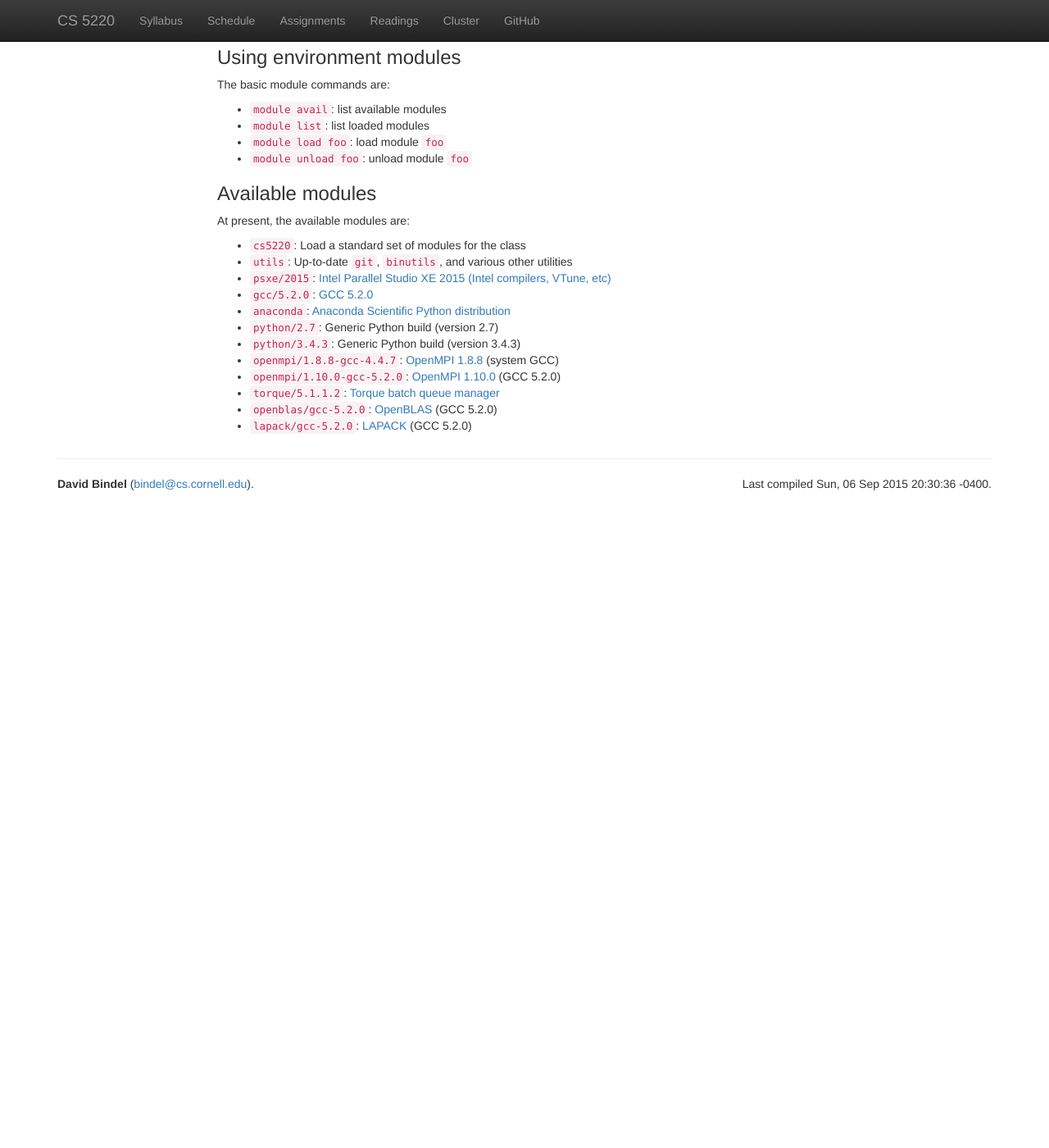
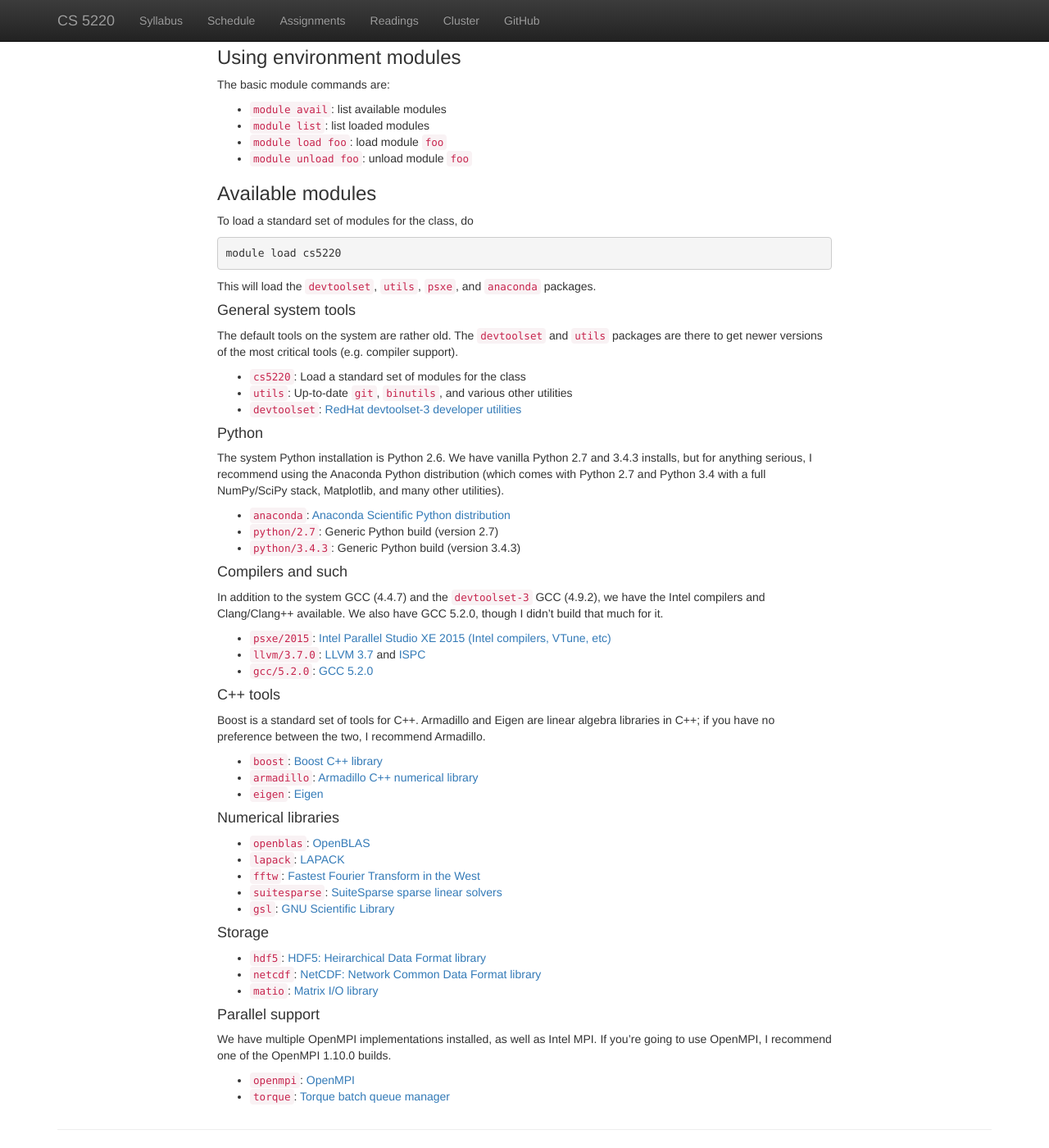
Before and after one commit to cornell-cs5220-f15/cornell-cs5220-f15.github.io, a Jekyll site: the page built from cluster.md, in a window 1280 px wide and 1400 px high, scrolled down 1917 px. Shown: the whole window at 82% size. Built offline with Jekyll 4.4.1, drawn with Linux system fonts in a browser that asks for light colours; nearby versions of some CDN libraries; before the commit the page ends 2547 px from its top, so only the background shows below that.

Commit message:
Update cluster module info.

```diff
--- a/cluster.md
+++ b/cluster.md
@@ -156,25 +156,99 @@ The basic module commands are:
 
 ### Available modules
 
-At present, the available modules are:
+To load a standard set of modules for the class, do
+
+    module load cs5220
+
+This will load the `devtoolset`, `utils`, `psxe`, and `anaconda` packages.
+
+#### General system tools
+
+The default tools on the system are rather old.  The `devtoolset` and
+`utils` packages are there to get newer versions of the most critical
+tools (e.g. compiler support).
 
 - `cs5220`: Load a standard set of modules for the class
 - `utils`: Up-to-date `git`, `binutils`, and various other utilities
-- `psxe/2015`: [Intel Parallel Studio XE 2015 (Intel compilers, VTune, etc)][psxe]
-- `gcc/5.2.0`: [GCC 5.2.0][gcc5]
+- `devtoolset`: [RedHat devtoolset-3 developer utilities][devtoolset]
+
+[devtoolset]: https://www.softwarecollections.org/en/scls/rhscl/devtoolset-3/
+
+#### Python
+
+The system Python installation is Python 2.6.  We have vanilla Python
+2.7 and 3.4.3 installs, but for anything serious, I recommend using
+the Anaconda Python distribution (which comes with Python 2.7 and
+Python 3.4 with a full NumPy/SciPy stack, Matplotlib, and many other
+utilities).
+
 - `anaconda`: [Anaconda Scientific Python distribution][anaconda]
 - `python/2.7`: Generic Python build (version 2.7)
 - `python/3.4.3`: Generic Python build (version 3.4.3)
-- `openmpi/1.8.8-gcc-4.4.7`: [OpenMPI 1.8.8][openmpi] (system GCC)
-- `openmpi/1.10.0-gcc-5.2.0`: [OpenMPI 1.10.0][openmpi] (GCC 5.2.0)
-- `torque/5.1.1.2`: [Torque batch queue manager][torque]
-- `openblas/gcc-5.2.0`: [OpenBLAS][openblas] (GCC 5.2.0)
-- `lapack/gcc-5.2.0`: [LAPACK][lapack] (GCC 5.2.0)
+
+[anaconda]: https://store.continuum.io/cshop/anaconda/
+
+#### Compilers and such
+
+In addition to the system GCC (4.4.7) and the `devtoolset-3` GCC
+(4.9.2), we have the Intel compilers and Clang/Clang++ available.
+We also have GCC 5.2.0, though I didn't build that much for it.
+
+- `psxe/2015`: [Intel Parallel Studio XE 2015 (Intel compilers, VTune, etc)][psxe]
+- `llvm/3.7.0`: [LLVM 3.7][llvm] and [ISPC][ispc]
+- `gcc/5.2.0`: [GCC 5.2.0][gcc5]
 
 [psxe]: https://software.intel.com/en-us/intel-parallel-studio-xe
 [gcc5]: https://gcc.gnu.org/gcc-5/
-[anaconda]: https://store.continuum.io/cshop/anaconda/
+[llvm]: http://llvm.org/
+[ispc]: https://ispc.github.io/
+
+#### C++ tools
+
+Boost is a standard set of tools for C++.  Armadillo and Eigen are
+linear algebra libraries in C++; if you have no preference between
+the two, I recommend Armadillo.
+
+- `boost`: [Boost C++ library][boost]
+- `armadillo`: [Armadillo C++ numerical library][armadillo]
+- `eigen`: [Eigen][eigen]
+
+[boost]: http://www.boost.org/
+[armadillo]: http://arma.sourceforge.net/
+[eigen]: http://eigen.tuxfamily.org/index.php?title=Main_Page
+
+#### Numerical libraries
+
+- `openblas`: [OpenBLAS][openblas]
+- `lapack`: [LAPACK][lapack]
+- `fftw`: [Fastest Fourier Transform in the West][fftw]
+- `suitesparse`: [SuiteSparse sparse linear solvers][suitesparse]
+- `gsl`: [GNU Scientific Library][gsl]
+
+[openblas]: http://www.openblas.net/
+[lapack]: http://www.netlib.org/lapack/
+[fftw]: http://www.fftw.org/
+[gsl]: http://www.gnu.org/software/gsl/
+[suitesparse]: http://faculty.cse.tamu.edu/davis/suitesparse.html
+
+#### Storage
+
+- `hdf5`: [HDF5: Heirarchical Data Format library][hdf5]
+- `netcdf`: [NetCDF: Network Common Data Format library][netcdf]
+- `matio`: [Matrix I/O library][matio]
+
+[hdf5]: https://www.hdfgroup.org/HDF5/
+[netcdf]: http://www.unidata.ucar.edu/software/netcdf/
+[matio]: http://sourceforge.net/projects/matio/
+
+#### Parallel support
+
+We have multiple OpenMPI implementations installed, as well as Intel
+MPI.  If you're going to use OpenMPI, I recommend one of the OpenMPI
+1.10.0 builds.
+
+- `openmpi`: [OpenMPI][openmpi]
+- `torque`: [Torque batch queue manager][torque]
+
 [openmpi]: http://www.open-mpi.org/
 [torque]: http://www.adaptivecomputing.com/products/open-source/torque/
-[openblas]: http://www.openblas.net/
-[lapack]: http://www.netlib.org/lapack/
```
